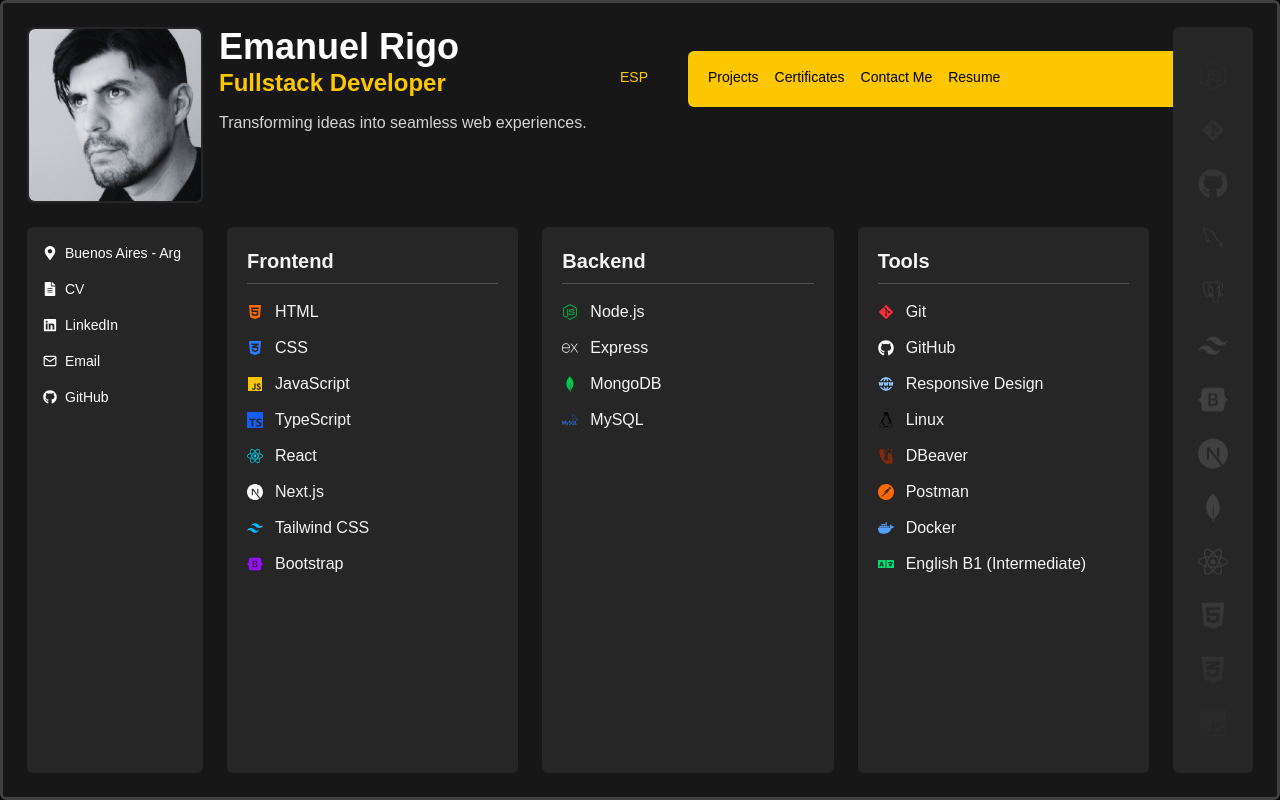
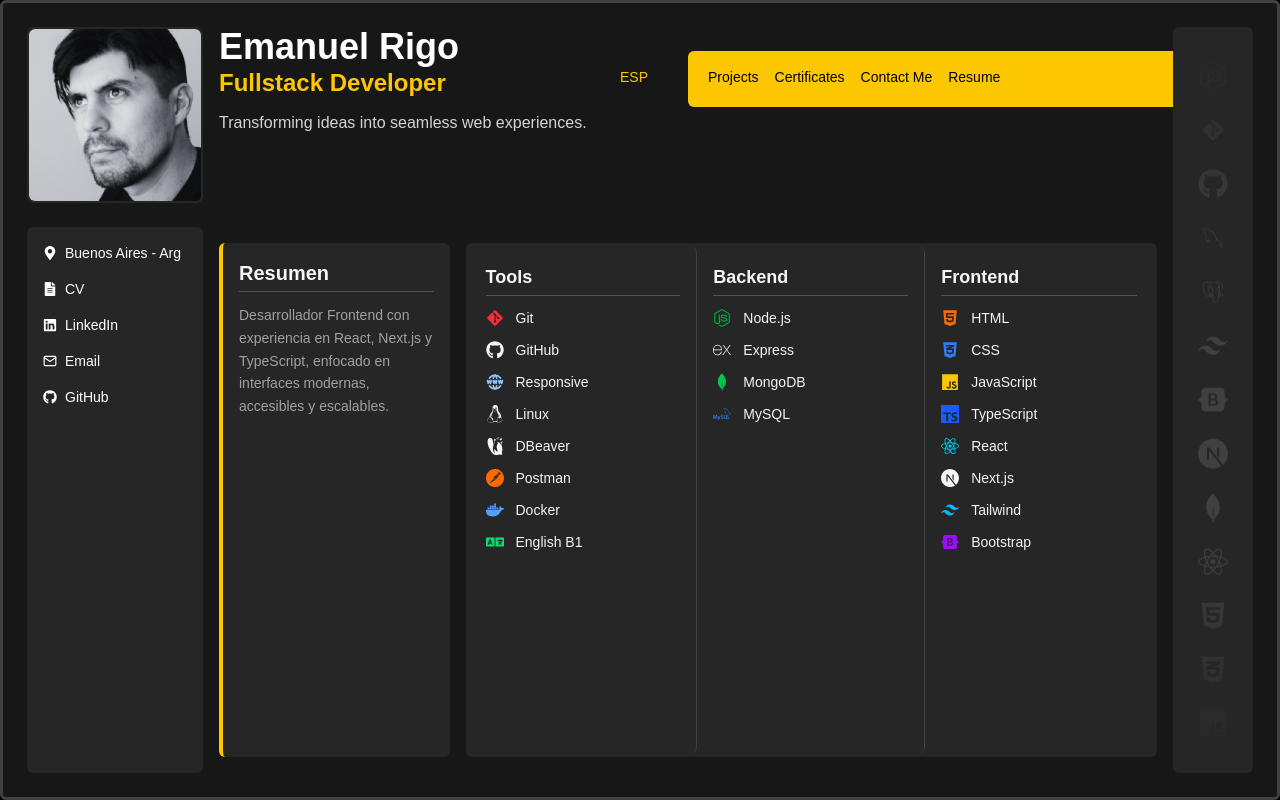
Before and after one commit to EmanuelRigo/portfolio, a Next.js app: page /en/resume in a window 1280 px wide. Built offline with nearby package versions, Linux system fonts and the light colour scheme.

Commit message:
adding experience

```diff
--- a/src/app/[locale]/resume/page.tsx
+++ b/src/app/[locale]/resume/page.tsx
@@ -1,3 +1,5 @@
+
+"use client";
 import {
   FaHtml5,
   FaCss3Alt,
@@ -23,11 +25,6 @@
 } from "react-icons/si";
 import { TbWorldWww } from "react-icons/tb";
 
-export const metadata = {
-  title: "Emanuel R. | Resume",
-  description: "Página de contacto para que puedas comunicarte conmigo.",
-};
-
 const skills = {
   frontend: [
     { name: "HTML", icon: <FaHtml5 className="text-orange-500" /> },
@@ -35,60 +32,87 @@
     { name: "JavaScript", icon: <FaJs className="text-yellow-400" /> },
     { name: "TypeScript", icon: <SiTypescript className="text-blue-600" /> },
     { name: "React", icon: <FaReact className="text-cyan-400" /> },
-    { name: "Next.js", icon: <SiNextdotjs className="text-white" /> },
-    { name: "Tailwind CSS", icon: <SiTailwindcss className="text-sky-400" /> },
+    { name: "Next.js", icon: <SiNextdotjs /> },
+    { name: "Tailwind", icon: <SiTailwindcss className="text-sky-400" /> },
     { name: "Bootstrap", icon: <FaBootstrap className="text-purple-600" /> },
   ],
   backend: [
     { name: "Node.js", icon: <FaNodeJs className="text-green-600" /> },
-    { name: "Express", icon: <SiExpress className="text-white" /> },
+    { name: "Express", icon: <SiExpress /> },
     { name: "MongoDB", icon: <SiMongodb className="text-green-500" /> },
     { name: "MySQL", icon: <SiMysql className="text-blue-500" /> },
   ],
   tools: [
     { name: "Git", icon: <FaGitAlt className="text-red-500" /> },
-    { name: "GitHub", icon: <FaGithub className="text-white" /> },
-
-    {
-      name: "Responsive Design",
-      icon: <TbWorldWww className="text-blue-300" />,
-    },
-    { name: "Linux", icon: <FaLinux className="text-black" /> },
-    { name: "DBeaver", icon: <SiDbeaver className="text-orange-900" /> },
+    { name: "GitHub", icon: <FaGithub /> },
+    { name: "Responsive", icon: <TbWorldWww className="text-blue-300" /> },
+    { name: "Linux", icon: <FaLinux /> },
+    { name: "DBeaver", icon: <SiDbeaver /> },
     { name: "Postman", icon: <SiPostman className="text-orange-500" /> },
     { name: "Docker", icon: <SiDocker className="text-blue-400" /> },
-    {
-      name: "English B1 (Intermediate)",
-      icon: <FaLanguage className="text-green-400" />,
-    },
+    { name: "English B1", icon: <FaLanguage className="text-green-400" /> },
   ],
 };
 
-const ResumePage = () => {
+ const SkillColumn = ({ title, items }) => (
+   <div className="bg-neutral-800 rounded-md p-4 h-full flex flex-col ">
+     <h3 className="text-lg font-semibold mb-3 border-b border-neutral-600 pb-1">
+       {title}
+     </h3>
+     <ul className="grid gap-3 text-sm ">
+       {items.map(({ name, icon }) => (
+         <li key={name} className="flex items-center gap-3">
+           <span className="text-lg">{icon}</span>
+           {name}
+         </li>
+       ))}
+     </ul>
+   </div>
+ );
+
+
+
+export default function ResumePage() {
   return (
-    <section className=" text-neutral-100 h-full bg-neutral-900  animate-fadeIn ">
-      <div className="grid grid-cols-1 md:grid-cols-3 gap-6 h-full w-full md:px-6">
-        {Object.entries(skills).map(([category, items]) => (
-          <div
-            key={category}
-            className="bg-neutral-800 rounded-md p-5 h-full w-full"
-          >
-            <h2 className="text-xl font-semibold mb-4 capitalize border-b border-neutral-600 pb-2">
-              {category}
-            </h2>
-            <ul className="space-y-3">
-              {items.map(({ name, icon }) => (
-                <li key={name} className="flex items-center gap-3">
-                  <span>{icon}</span>
-                  <span className="">{name}</span>
-                </li>
-              ))}
-            </ul>
-          </div>
-        ))}
+    <section className=" overflow-hidden h-full bg-neutral-900 text-neutral-100">
+      <div className="grid grid-cols-1 md:grid-cols-[1fr_3fr] gap-4 h-full p-4">
+
+        {/* RESUMEN */}
+        <aside className="bg-neutral-800 rounded-md p-4 h-full border-l-4 border-yellow-400">
+          <h2 className="text-xl font-semibold mb-3 border-b border-neutral-600 pb-1">
+            Resumen
+          </h2>
+          <p className="text-sm text-neutral-400 leading-relaxed">
+            Desarrollador Frontend con experiencia en React, Next.js y TypeScript,
+            enfocado en interfaces modernas, accesibles y escalables.
+          </p>
+        </aside>
+
+        {/* SKILLS */}
+        {/* <main className="grid grid-cols-1 md:grid-cols-3 gap-4 h-full bg-neutral-800 rounded-md  ">
+          <SkillColumn  title="Tools" items={skills.tools} />
+          <SkillColumn  title="Backend" items={skills.backend} />
+          <SkillColumn  title="Frontend" items={skills.frontend} />
+        </main> */}
+         <main className="bg-neutral-800 rounded-md p-1">
+  <div
+    className="
+      grid grid-cols-1 md:grid-cols-3
+      md:divide-x md:divide-neutral-700
+      bg-neutral-800
+       h-full
+    "
+  >
+    <SkillColumn title="Tools" items={skills.tools} />
+    <SkillColumn title="Backend" items={skills.backend} />
+    <SkillColumn title="Frontend" items={skills.frontend} />
+  </div>
+</main>
+        {/* SKILLS */}
+
+
+
       </div>
     </section>
   );
-};
-
-export default ResumePage;
+}
```
